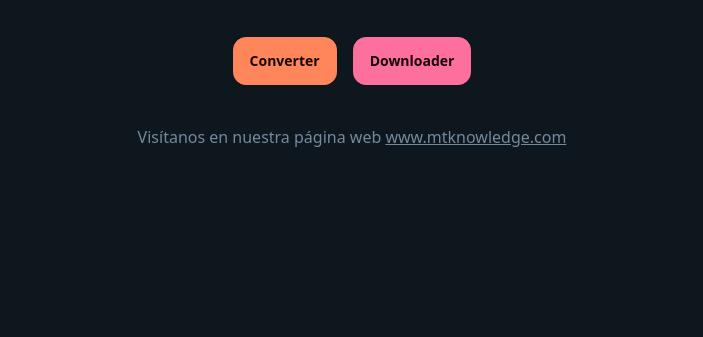
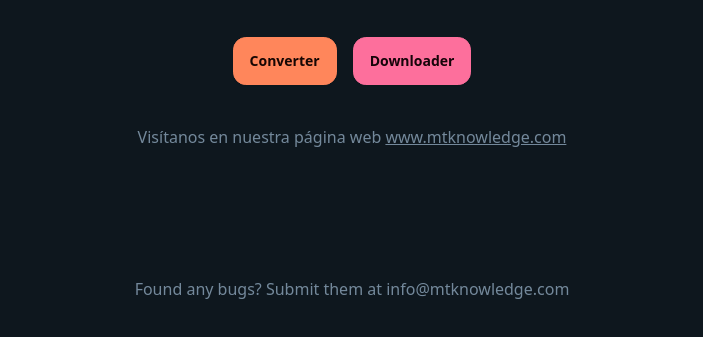
Before and after one commit to Whitecolt38/MCD, a plain HTML site: page srv/static/index.html in a window 1280 px wide. Shown: the part 299-636 px from the top of the page, without its empty margins (288-991 px from the left). Drawn offline with nearby package versions, Linux system fonts and the light colour scheme.

Commit message:
Update index.html

```diff
--- a/srv/static/index.html
+++ b/srv/static/index.html
@@ -119,7 +119,7 @@
     </section>
 
     <!-- =============== Promoción web =============== -->
-    <section>
+    <section class="mb-32">
       <div class="text-center">
         <h1 class="opacity-70">
           Visítanos en nuestra página web
@@ -134,5 +134,11 @@
 
   <!-- JS principal -->
   <script src="/static/app.js"></script>
+  <!-- Bugs mailto -->
+  <section>
+    <div class="text-center">
+  <h2 class="opacity-70">Found any bugs? Submit them at <a href="mailto:info@mtknowledge.com">info@mtknowledge.com</a></h2>
+  </div>
+  </section>
 </body>
 </html>
```
